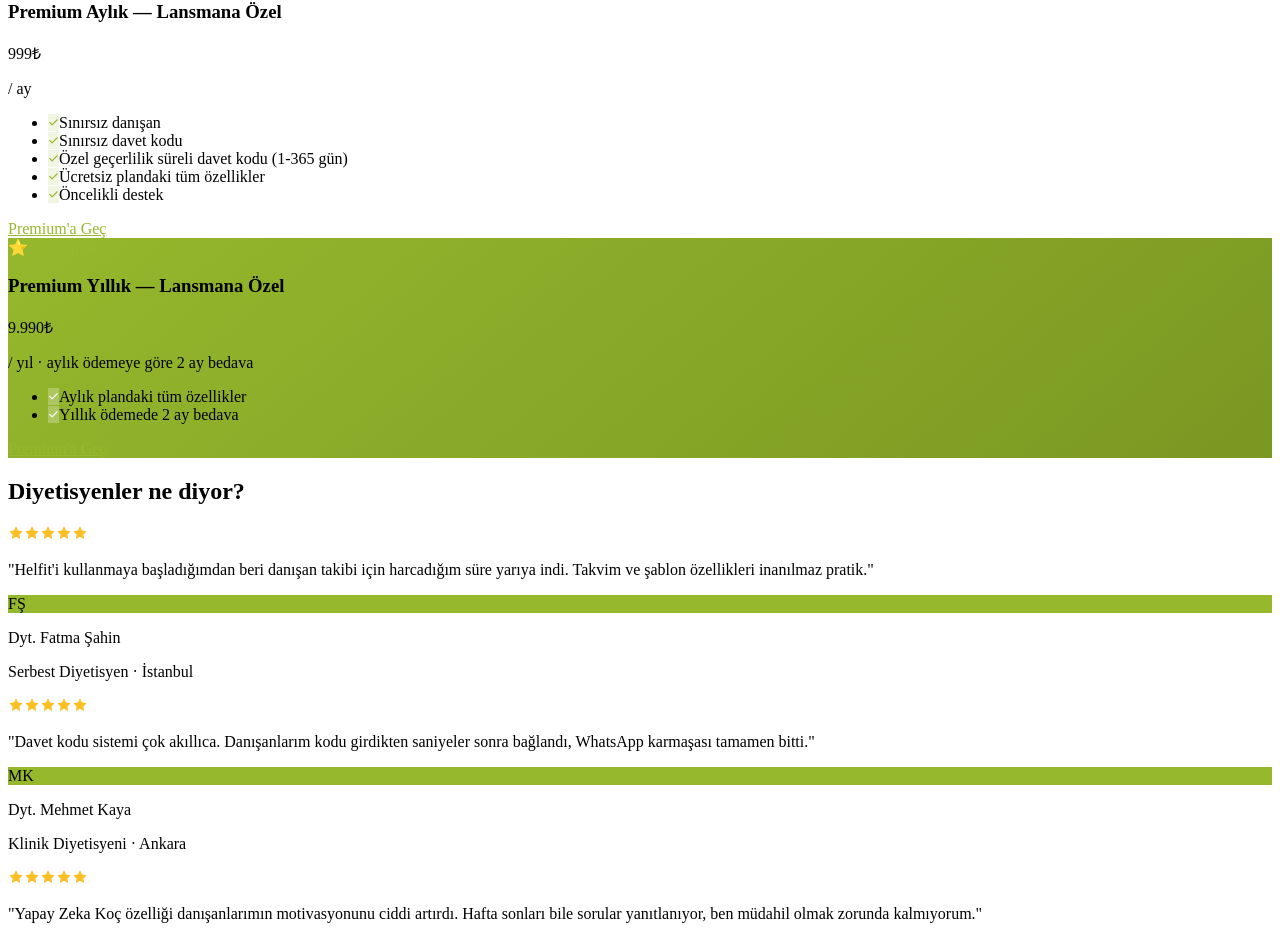
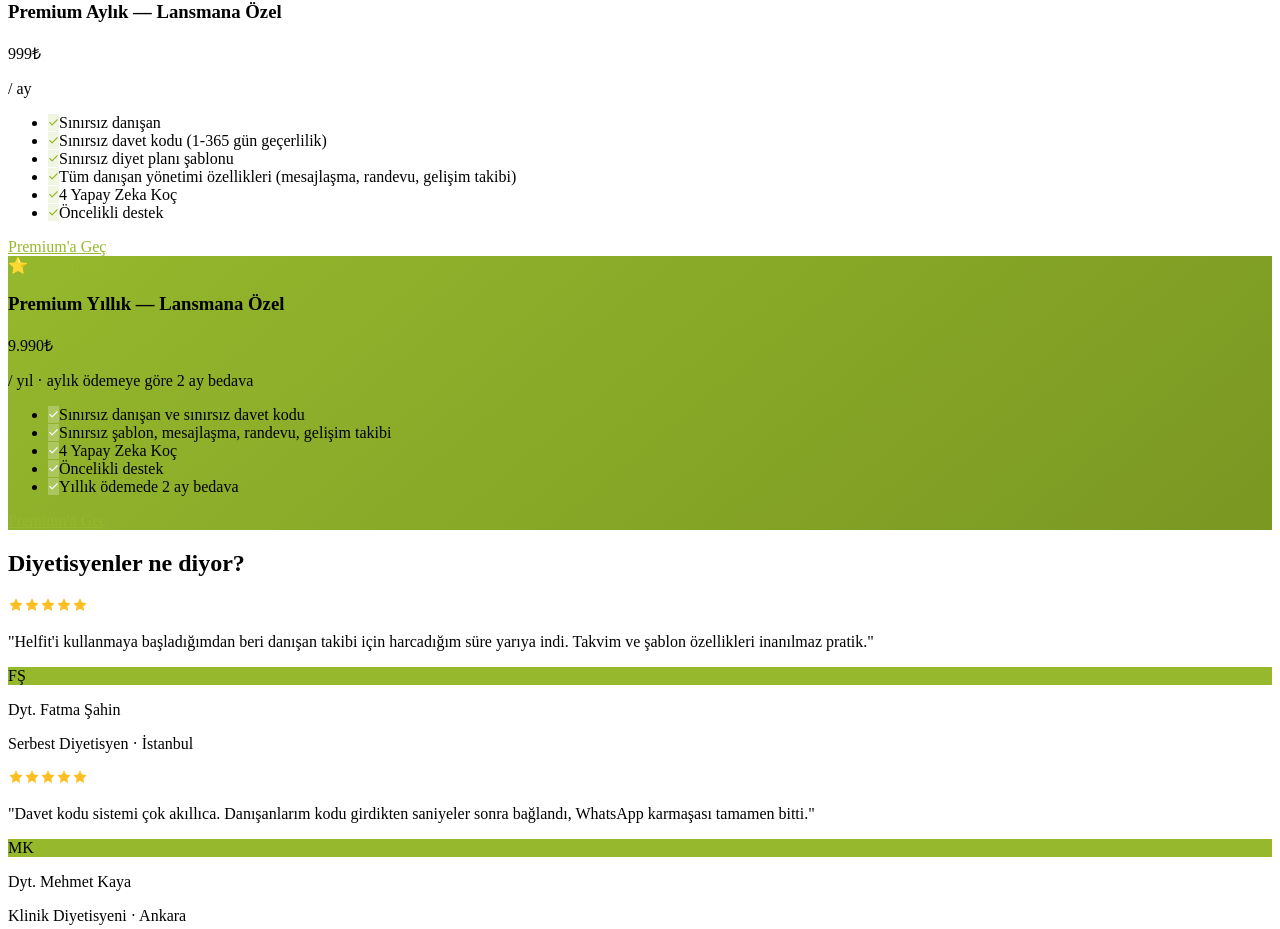
Before and after one commit to zuhrekorhn/helfit-landing, a Next.js app in the folder helfit-landing/: page / in a window 1280 px wide. Shown: the part 6189-7118 px from the top of the page. Built offline with nearby package versions, Linux system fonts and the light colour scheme.

Commit message:
premium kart madde listeleri guclendirildi

```diff
--- a/helfit-landing/pages/index.jsx
+++ b/helfit-landing/pages/index.jsx
@@ -471,9 +471,10 @@
       name:'Premium Aylık — Lansmana Özel', price:'999₺', sub:'/ ay', hi:false,
       features:[
         'Sınırsız danışan',
-        'Sınırsız davet kodu',
-        'Özel geçerlilik süreli davet kodu (1-365 gün)',
-        'Ücretsiz plandaki tüm özellikler',
+        'Sınırsız davet kodu (1-365 gün geçerlilik)',
+        'Sınırsız diyet planı şablonu',
+        'Tüm danışan yönetimi özellikleri (mesajlaşma, randevu, gelişim takibi)',
+        '4 Yapay Zeka Koç',
         'Öncelikli destek',
       ],
       cta:'Premium\'a Geç', href:APP,
@@ -481,7 +482,10 @@
     {
       name:'Premium Yıllık — Lansmana Özel', price:'9.990₺', sub:'/ yıl · aylık ödemeye göre 2 ay bedava', hi:true, badge:'⭐ En Popüler',
       features:[
-        'Aylık plandaki tüm özellikler',
+        'Sınırsız danışan ve sınırsız davet kodu',
+        'Sınırsız şablon, mesajlaşma, randevu, gelişim takibi',
+        '4 Yapay Zeka Koç',
+        'Öncelikli destek',
         'Yıllık ödemede 2 ay bedava',
       ],
       cta:'Premium\'a Geç', href:APP,
```
